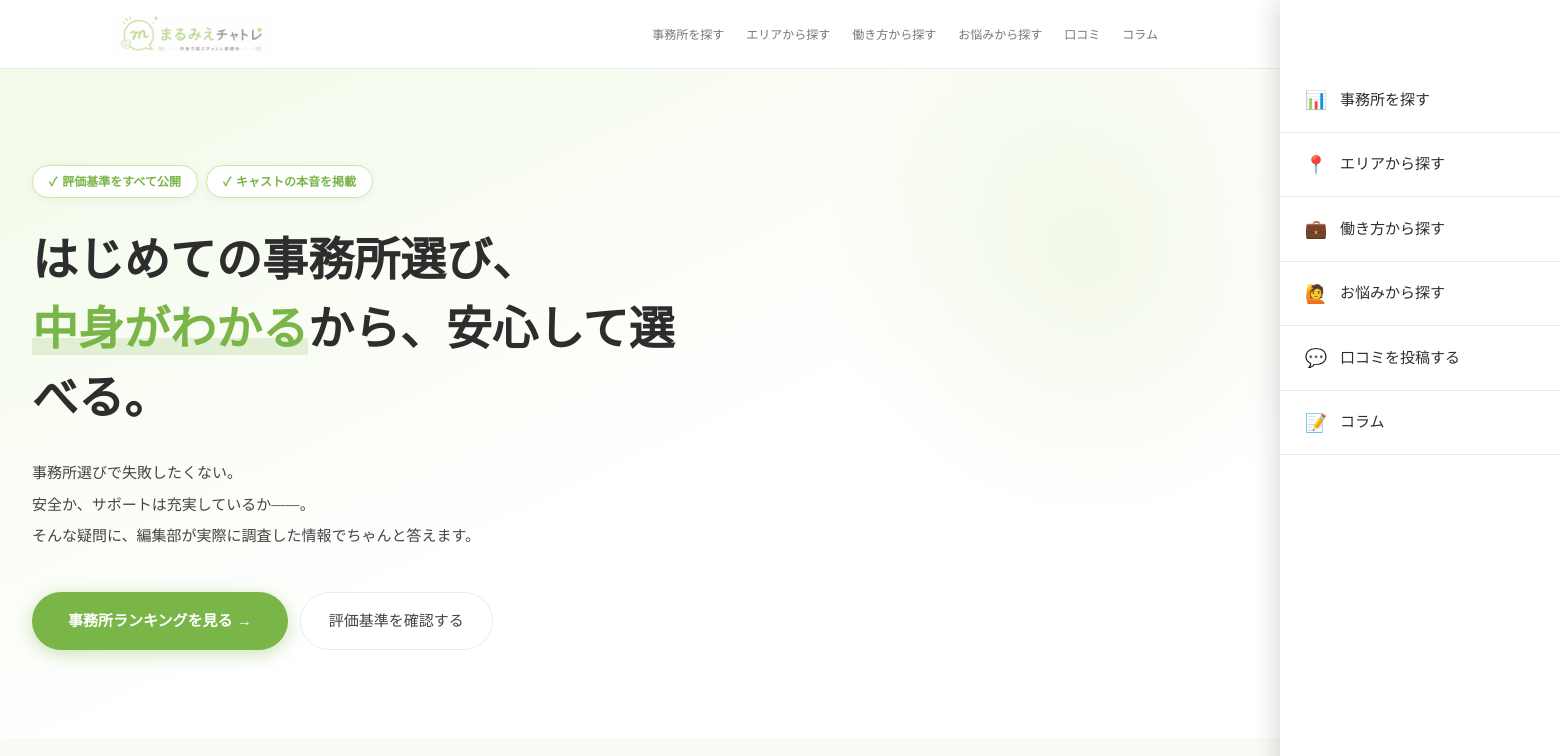
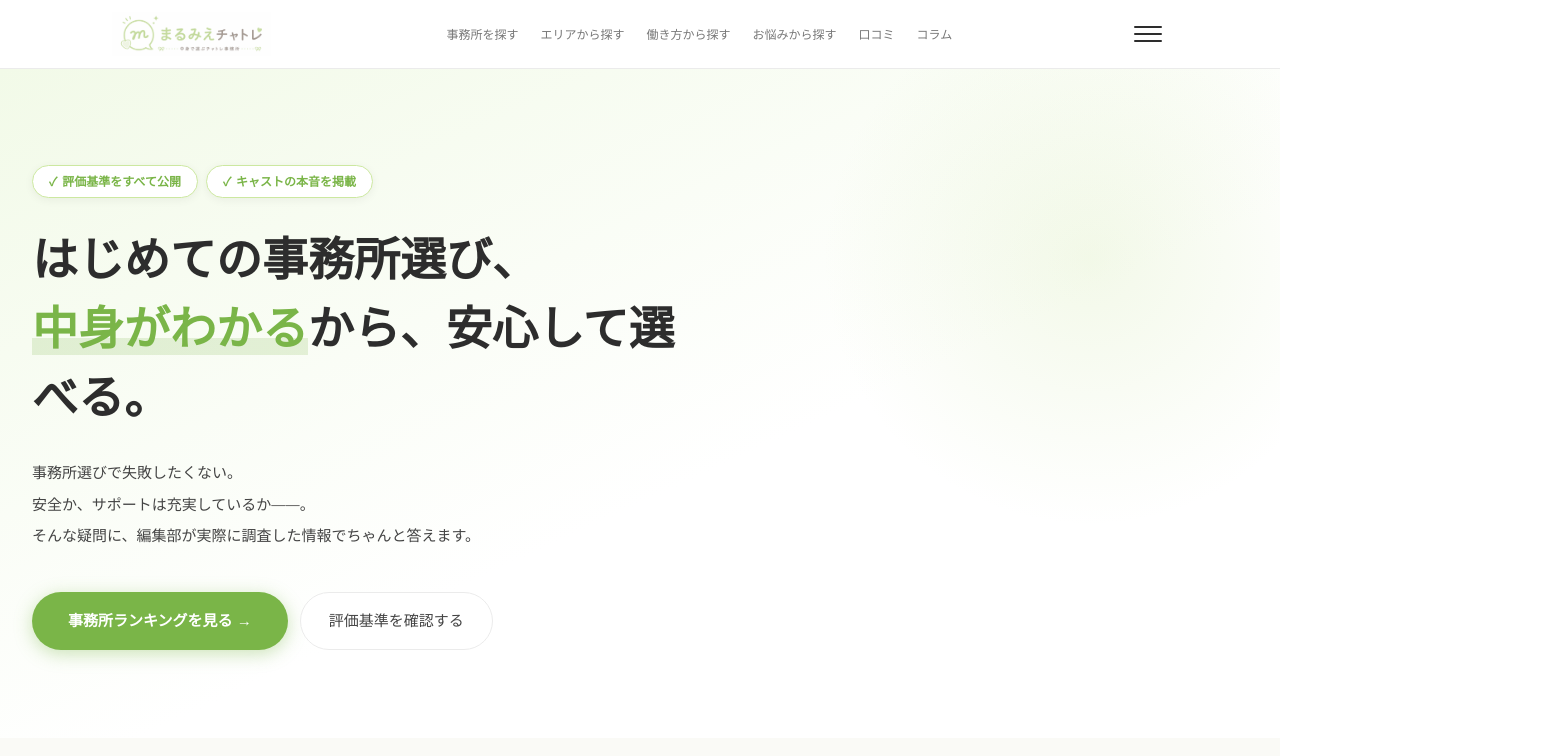
Before and after one commit to marumie-chatre/marumie-chatre.github.io, a Next.js app: page / in a window 1280 px wide. Shown: the top 756 px of the page, 1560 px wide, since content can reach past the window. Built offline with nearby package versions, Linux system fonts and the light colour scheme; a web font is replaced by a local one.

Commit message:
✕ボタン追加・横スクロール修正

```diff
--- a/app/HamburgerMenu.tsx
+++ b/app/HamburgerMenu.tsx
@@ -8,7 +8,6 @@
   const close = () => setIsOpen(false);
   const toggle = () => setIsOpen((prev) => !prev);
 
-  // メニュー開閉時にbodyのスクロールを制御
   useEffect(() => {
     if (isOpen) {
       document.body.style.overflow = "hidden";
@@ -22,17 +21,46 @@
     <>
       {/* 三本線ボタン */}
       <button
-        className={`hamburger${isOpen ? " active" : ""}`}
         aria-label="メニューを開く"
         onClick={toggle}
-        style={{position:"relative", zIndex: 400}}
+        style={{
+          display: "flex",
+          flexDirection: "column",
+          justifyContent: "center",
+          gap: "5px",
+          width: "40px",
+          height: "40px",
+          background: "none",
+          border: "none",
+          cursor: "pointer",
+          padding: "6px",
+          borderRadius: "8px",
+          position: "relative",
+          zIndex: 401,
+        }}
       >
-        <span></span>
-        <span></span>
-        <span></span>
+        <span style={{
+          display: "block", width: "100%", height: "2px",
+          background: "#2d2d2d", borderRadius: "2px",
+          transition: "all .25s ease", transformOrigin: "center",
+          transform: isOpen ? "translateY(7px) rotate(45deg)" : "none",
+        }}/>
+        <span style={{
+          display: "block", width: "100%", height: "2px",
+          background: "#2d2d2d", borderRadius: "2px",
+          transition: "all .25s ease",
+          opacity: isOpen ? 0 : 1,
+          transform: isOpen ? "scaleX(0)" : "none",
+        }}/>
+        <span style={{
+          display: "block", width: "100%", height: "2px",
+          background: "#2d2d2d", borderRadius: "2px",
+          transition: "all .25s ease", transformOrigin: "center",
+          transform: isOpen ? "translateY(-7px) rotate(-45deg)" : "none",
+        }}/>
       </button>
 
-      {/* オーバーレイ（背景暗幕） */}
+      {/* オーバーレイ */}
       {isOpen && (
         <div
           onClick={close}
@@ -40,12 +68,12 @@
             position: "fixed",
             inset: 0,
             background: "rgba(0,0,0,0.45)",
-            zIndex: 350,
+            zIndex: 398,
           }}
         />
       )}
 
-      {/* スライドメニュー本体 */}
+      {/* メニュー本体 */}
       <div
         style={{
           position: "fixed",
@@ -54,15 +82,41 @@
           width: "280px",
           height: "100vh",
           background: "#fff",
-          zIndex: 400,
+          zIndex: 399,
           transform: isOpen ? "translateX(0)" : "translateX(100%)",
           transition: "transform 0.28s ease",
           overflowY: "auto",
-          boxShadow: "-4px 0 24px rgba(0,0,0,0.15)",
-          paddingTop: "68px",
+          overflowX: "hidden",
+          boxShadow: isOpen ? "-4px 0 24px rgba(0,0,0,0.15)" : "none",
         }}
       >
-        <nav style={{display:"flex", flexDirection:"column"}}>
+        {/* ✕ボタン */}
+        <div style={{
+          display: "flex",
+          justifyContent: "flex-end",
+          padding: "16px 16px 0",
+        }}>
+          <button
+            onClick={close}
+            aria-label="メニューを閉じる"
+            style={{
+              width: "36px", height: "36px",
+              background: "#f4f9ed",
+              border: "1px solid #cce8a0",
+              borderRadius: "50%",
+              cursor: "pointer",
+              fontSize: "16px",
+              color: "#6a9e35",
+              display: "flex",
+              alignItems: "center",
+              justifyContent: "center",
+              fontWeight: 700,
+            }}
+          >✕</button>
+        </div>
+
+        {/* ナビリンク */}
+        <nav style={{display:"flex", flexDirection:"column", marginTop:"8px"}}>
           {[
             { href: "/jimusho", icon: "📊", label: "事務所を探す" },
             { href: "/area/shinjuku", icon: "📍", label: "エリアから探す" },
--- a/app/globals.css
+++ b/app/globals.css
@@ -20,13 +20,14 @@
   --shadow-lg: 0 12px 44px rgba(0,0,0,0.12);
 }
 *, *::before, *::after { margin: 0; padding: 0; box-sizing: border-box; }
-html { scroll-behavior: smooth; }
+html { scroll-behavior: smooth; overflow-x: hidden; }
 body {
   font-family: "M PLUS Rounded 1c", "Noto Sans JP", sans-serif;
   background: var(--white);
   color: var(--text);
   line-height: 1.75;
   -webkit-font-smoothing: antialiased;
+  overflow-x: hidden;
 }
 a { text-decoration: none; color: inherit; }
 img { display: block; max-width: 100%; }
```
